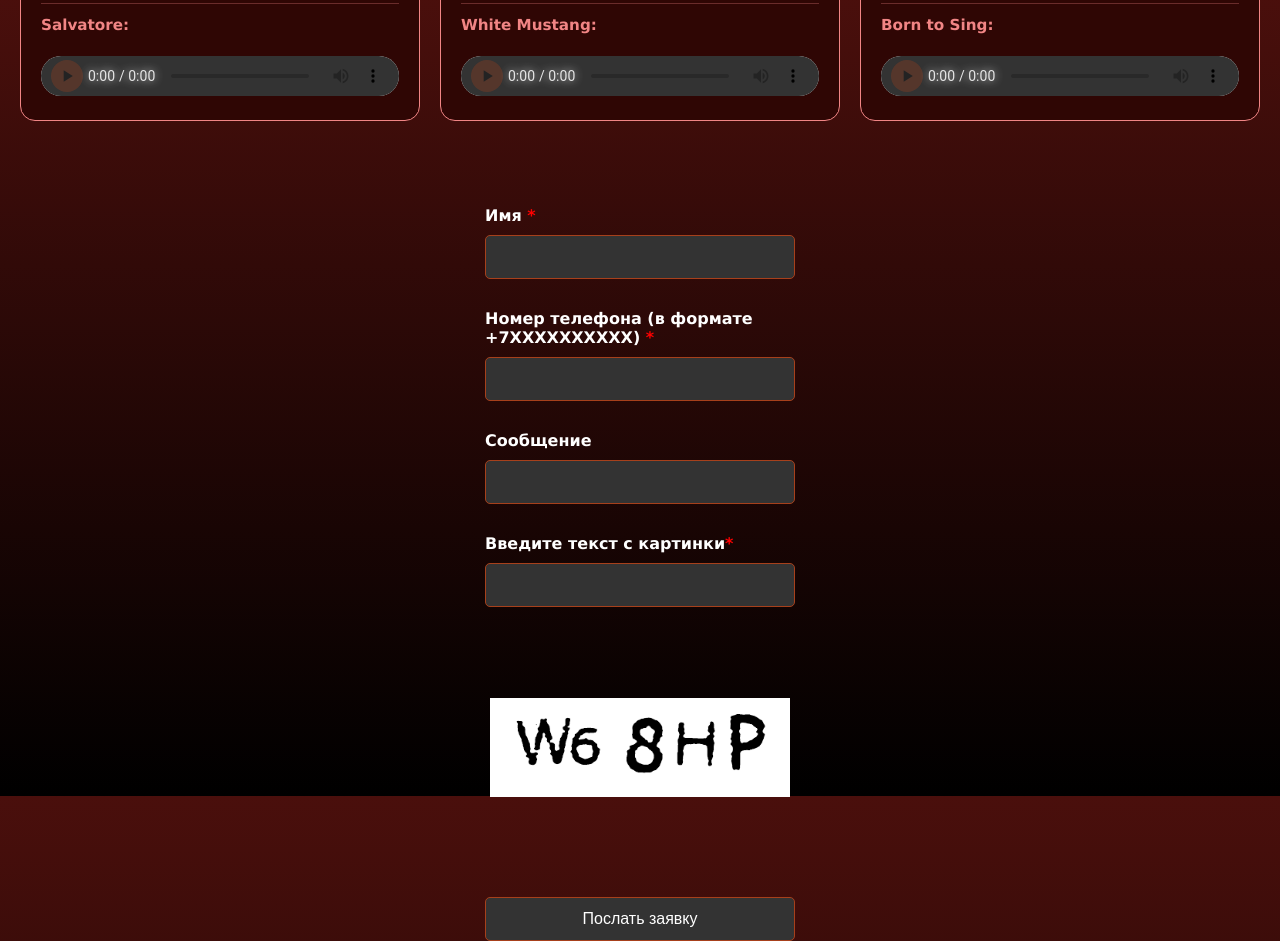
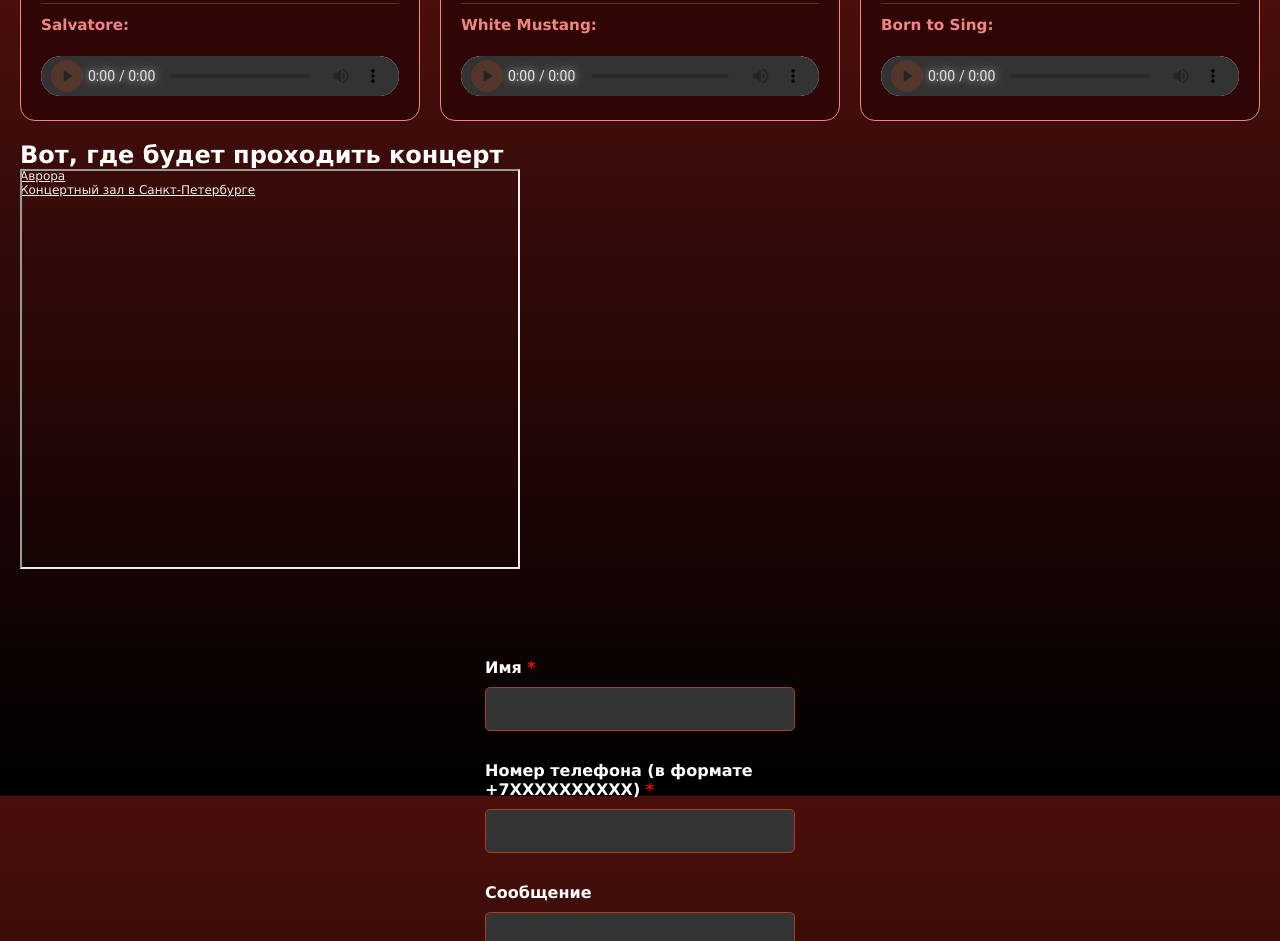
Before and after one commit to Micksik03/lana_del_ray, a plain HTML site: page index.html in a window 1280 px wide. Shown: the part 2404-3345 px from the top of the page. Drawn offline with Linux system fonts and the light colour scheme.

Commit message:
Update index.html

```diff
--- a/index.html
+++ b/index.html
@@ -127,6 +127,14 @@
                 </audio>
             </div>
         </div>
+
+        <div class="map-section">
+        <h2 class="map-title">Вот, где будет проходить концерт</h2>
+        <div class="map-container">
+            <div style="position:relative;overflow:hidden;"><a href="https://yandex.ru/maps/org/avrora/1007817905/?utm_medium=mapframe&utm_source=maps" style="color:#eee;font-size:12px;position:absolute;top:0px;">Аврора</a><a href="https://yandex.ru/maps/2/saint-petersburg/category/concert_hall/184105902/?utm_medium=mapframe&utm_source=maps" style="color:#eee;font-size:12px;position:absolute;top:14px;">Концертный зал в Санкт‑Петербурге</a><iframe src="https://yandex.ru/map-widget/v1/?ll=30.346812%2C59.955853&mode=search&oid=1007817905&ol=biz&z=16.52" width="500" height="400" frameborder="1" allowfullscreen="true" style="position:relative;"></iframe></div>
+        </div>
+        </div>
+
     </div>
 
     <div id="fullscreen-container" class="hidden">
@@ -171,4 +179,5 @@
 </footer>
 
 </body>
+
 </html>
```
